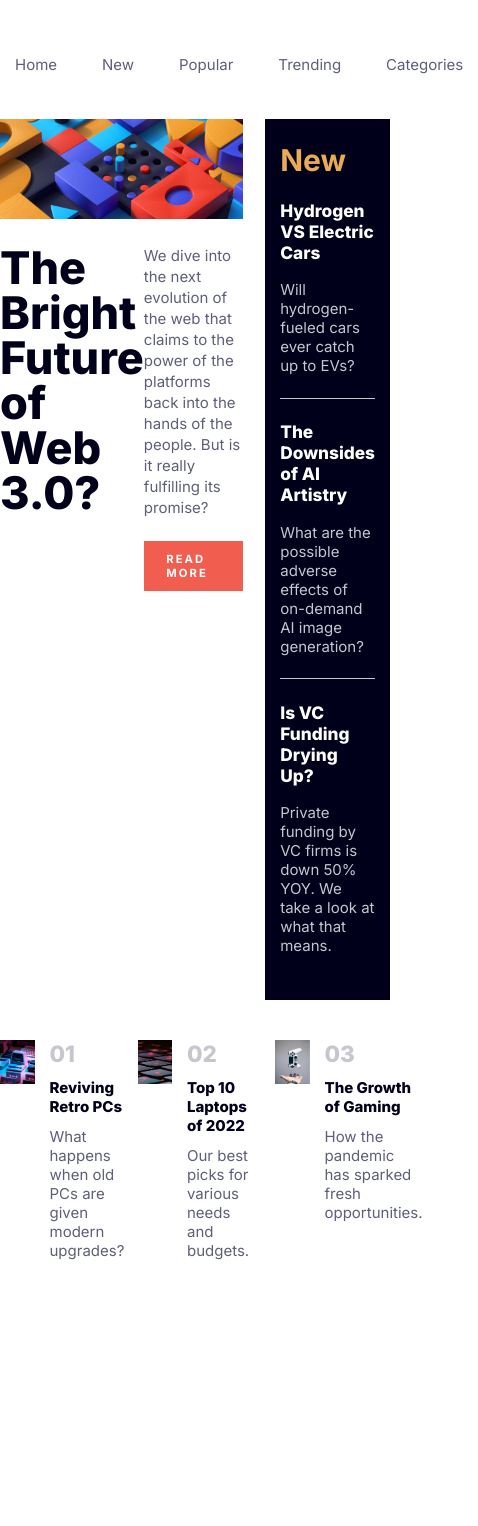
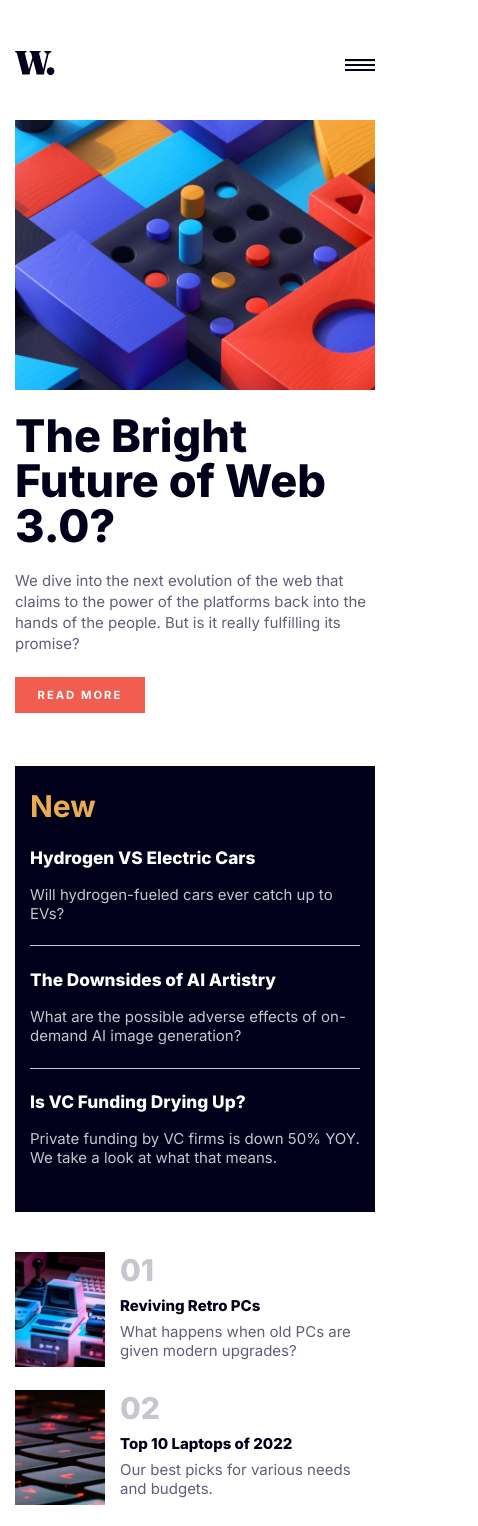
Before and after one commit to vincora/news-homepage, a React (Create React App) app: page / in a window 390 px wide. Shown: the top 1526 px of the page, 478 px wide, since content can reach past the window. Before the commit the page ends 1290 px from the top, so only its background shows below. Built offline with nearby package versions, Linux system fonts and the light colour scheme.

Commit message:
finished

```diff
--- a/package.json
+++ b/package.json
@@ -6,6 +6,7 @@
     "@testing-library/jest-dom": "^5.16.5",
     "@testing-library/react": "^13.4.0",
     "@testing-library/user-event": "^13.5.0",
+    "classnames": "^2.3.2",
     "react": "^18.2.0",
     "react-dom": "^18.2.0",
     "react-scripts": "5.0.1",
--- a/src/App.scss
+++ b/src/App.scss
@@ -10,6 +10,7 @@ body{
     font-size: 15px;
     font-family: 'Inter';
     color: hsl(236, 13%, 42%);
+    padding: 0 1em;
 }
 a{
     color: inherit;
--- a/src/Article.js
+++ b/src/Article.js
@@ -8,7 +8,7 @@ const Article = ({img, number, title, text}) => {
         <div className="article__text-wrapper">
             <div className='article__number'>{number}</div>
             <h3 className='article__title'>{title}</h3>
-            <p>{text}</p>
+            <p className='article__text'>{text}</p>
         </div>
     </article>
   )
--- a/src/Article.scss
+++ b/src/Article.scss
@@ -5,11 +5,11 @@
     cursor: pointer;
 
     &__picture{
-        width: 30%;
+        width: 25%;
         object-fit: contain;
     }
     &__number{
-        font-size: 1.5em;
+        font-size: 2em;
         font-weight: 800;
         color:hsl(233, 8%, 79%);
     }
@@ -17,7 +17,10 @@
         font-size: 1em;
         font-weight: 800;
         color: hsl(240, 100%, 5%);
-        padding: 0.75em 0;
+        padding: 0.5em 0;
+    }
+    &__text{
+        padding-bottom: 0.5em;
     }
 
     &:hover &__title{
--- a/src/BottomSection.scss
+++ b/src/BottomSection.scss
@@ -3,4 +3,8 @@
     grid-template-columns: 1fr 1fr 1fr;
     gap: 1.5em;
     padding-bottom: 30px;
+    @media (max-width: 750px) {
+        display: flex;
+        flex-direction: column;
+    }
 }
--- a/src/Header.js
+++ b/src/Header.js
@@ -1,19 +1,43 @@
-import React from 'react';
+import React, {useState} from 'react';
 import logo from './assets/images/logo.svg';
+import icon from './assets/images/icon-menu.svg';
+import close from './assets/images/icon-menu-close.svg';
 import './Header.scss';
+import cn from 'classnames';
 
 const Header = () => {
+  const [isOpen, setIsOpen] = useState(false);
+  const toggleClass = () => {
+    setIsOpen(isOpen => !isOpen);
+  };
+
   return (
     <header className='header'>
         <a href='#' className="header__logo"><img src={logo} alt="logo" /></a>
         <nav>
-        <ul className='header__nav'>
+          <ul className='header__nav'>
             <li className='header__nav-item'><a href="#">Home</a></li>
             <li className='header__nav-item'><a href="#">New</a></li>
             <li className='header__nav-item'><a href="#">Popular</a></li>
             <li className='header__nav-item'><a href="#">Trending</a></li>
             <li className='header__nav-item'><a href="#">Categories</a></li>
-        </ul>
+          </ul>
+          <div className={cn('burger-menu', {'burger-menu_open':isOpen})}>
+            <div className="burger-menu__btn" onClick={toggleClass}>
+              <img src={icon} alt="" className='burger-menu__icon burger-menu__icon-open'/>
+              <img src={close} alt="" className='burger-menu__icon burger-menu__icon-close'/>
+            </div>
+            <div className='burger-menu__wrapper' onClick={toggleClass}></div>
+            <div  className='burger-menu__body'>
+              <ul className='burger-menu__list'>
+                <li className='burger-menu__item'><a href="#">Home</a></li>
+                <li className='burger-menu__item'><a href="#">New</a></li>
+                <li className='burger-menu__item'><a href="#">Popular</a></li>
+                <li className='burger-menu__item'><a href="#">Trending</a></li>
+                <li className='burger-menu__item'><a href="#">Categories</a></li>
+              </ul>
+            </div>
+          </div>
         </nav>
     </header>
   )
--- a/src/Header.scss
+++ b/src/Header.scss
@@ -9,6 +9,9 @@
     &__nav{
         display: flex;
         gap: 1em;
+        @media (max-width: 750px) {
+            display: none;
+        }
     }
     &__nav-item{
         padding: 1em;
@@ -18,4 +21,75 @@
             color: hsl(5, 85%, 63%);
         }
     }
+
 }
+.burger-menu{
+    display: none;
+
+    @media (max-width: 750px) {
+        display: block;
+    }
+
+    &__btn{
+        display: flex;
+        align-items: center;
+        padding: 10px 0 10px 10px;
+        width: 40px;
+        height: 50px;
+        z-index: 3;
+    }
+
+    &__icon{
+        width:30px;
+        z-index: 3;
+    }
+
+    &__icon-open{
+        display: block;
+    }
+    &__icon-close{
+        display: none;
+    }
+
+    &__wrapper{
+        background-color: hsla(240, 100%, 5%, 50%);
+        position: fixed;
+        top: 0;
+        bottom: 0;
+        left:0;
+        right: 0;
+        display: none;
+    }
+
+    &__body{
+        padding: 120px 15px 15px 15px;
+        height: 100%;
+        position: fixed;
+        top:0;
+        bottom:0;
+        right:0;
+        left:30%;
+        background-color: #fff;
+        display:none;
+    }
+    &__list{
+        color: hsl(240, 100%, 5%);
+    }
+    &__item{
+        padding: 1em;
+    }
+
+    &_open &__wrapper{
+        display: block;
+    }
+    &_open &__body{
+        display: block;
+    }
+    &_open &__icon-close{
+        display: block;
+    }
+    &_open &__icon-open{
+        display: none;
+    }
+
+}
--- a/src/MainBlock.js
+++ b/src/MainBlock.js
@@ -1,13 +1,12 @@
 import React from 'react';
-import img from './assets/images/image-web-3-desktop.jpg';
 import './MainBlock.scss';
 
 const MainBlock = () => {
   return (
     <div className='main-block'>
-            <img src={img} alt="web 3.0 illustration" className='main-block__img'/>
+      <div className="main-block__img"></div>
       <div className="main-block__description">
-            <h1 className='main-block__title'>The Bright Future of <br /> Web 3.0?</h1>
+      <h1 className='main-block__title'>The Bright Future of Web 3.0?</h1>
       <div className="main-block__text-wrapper">
           <p className='main-block__text'>  We dive into the next evolution of the web that claims to the power of the platforms back into the hands of the people. But is it really fulfilling its promise?</p>
           <a href="#" className='main-block__link'>Read more</a>
--- a/src/MainBlock.scss
+++ b/src/MainBlock.scss
@@ -4,11 +4,18 @@
 
     &__img{
         width: 100%;
+        height: 270px;
+        background-image: url(./assets/images/image-web-3-desktop.jpg);
+        background-size: cover;
+        background-position: center;
     }
     &__description{
         display: flex;
         gap: 1.5em;
         padding-top: 1.5em;
+        @media (max-width: 750px) {
+            flex-direction: column;
+        }
     }
     &__title{
         width: 50%;
@@ -16,9 +23,15 @@
         line-height: 1;
         font-weight: 800;
         color: hsl(240, 100%, 5%);
+        @media (max-width: 750px) {
+            width: 100%;
+        }
     }
     &__text-wrapper{
         width: 50%;
+        @media (max-width: 750px) {
+            width: 100%;
+        }
     }
     &__text{
         line-height: 1.4;
--- a/src/MainSection.scss
+++ b/src/MainSection.scss
@@ -2,4 +2,9 @@
     display: grid;
     grid-template-columns:  1fr 1fr 1fr;
     gap: 1.5em;
+    @media (max-width: 750px) {
+        display: flex;
+        flex-direction: column;
+        gap: 3.5em;
+    }
 }
```
Also changed, not shown: 1 other file (tests, documents, lock files or other folders). Lines whose indentation alone changed are shown as unchanged.
